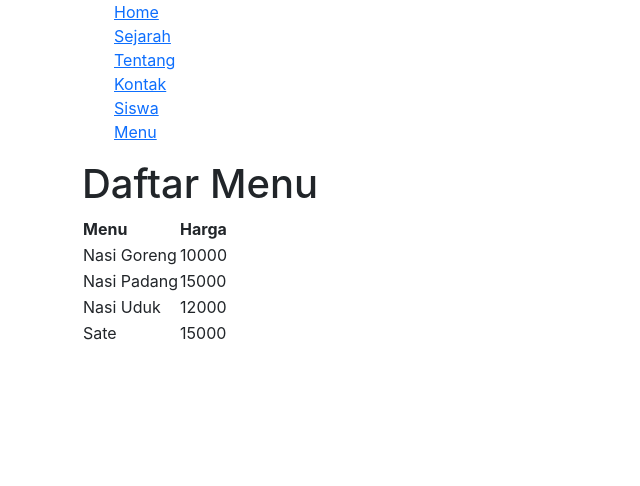
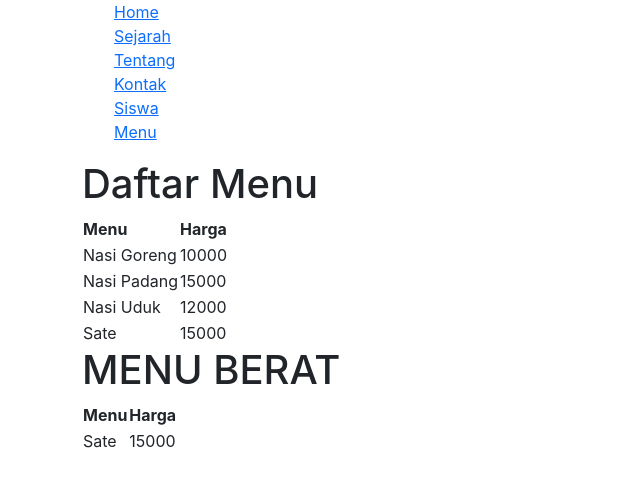
Before and after one commit to yasrilimam98/react-basic, a React (Create React App) app: page /menu in a window 1280 px wide. Shown: the top 486 px of the page, without its empty margins (0-640 px from the left). Built offline with nearby package versions, Linux system fonts and the light colour scheme.

Commit message:
filtering react by idkategori

```diff
--- a/src/pages/Menu.js
+++ b/src/pages/Menu.js
@@ -12,7 +12,7 @@ function Menu() {
     },
     {
       idmenu: 2,
-      idkategori: 1,
+      idkategori: 2,
       nama: "Nasi Padang",
       harga: 15000,
       gambar: "naspadang.jpg",
@@ -26,7 +26,7 @@ function Menu() {
     },
     {
       idmenu: 4,
-      idkategori: 2,
+      idkategori: 4,
       nama: "Sate",
       harga: 15000,
       gambar: "sate.jpg",
@@ -37,6 +37,11 @@ function Menu() {
     <div className="App">
       {/* kirim menus ke tabel.js */}
       <Tabel menu={menus} title={title} />
+      {/* filter by idkategori */}
+      <Tabel
+        menu={menus.filter((data) => data.idkategori === 4)}
+        title="MENU BERAT"
+      />
     </div>
   );
 }
```
